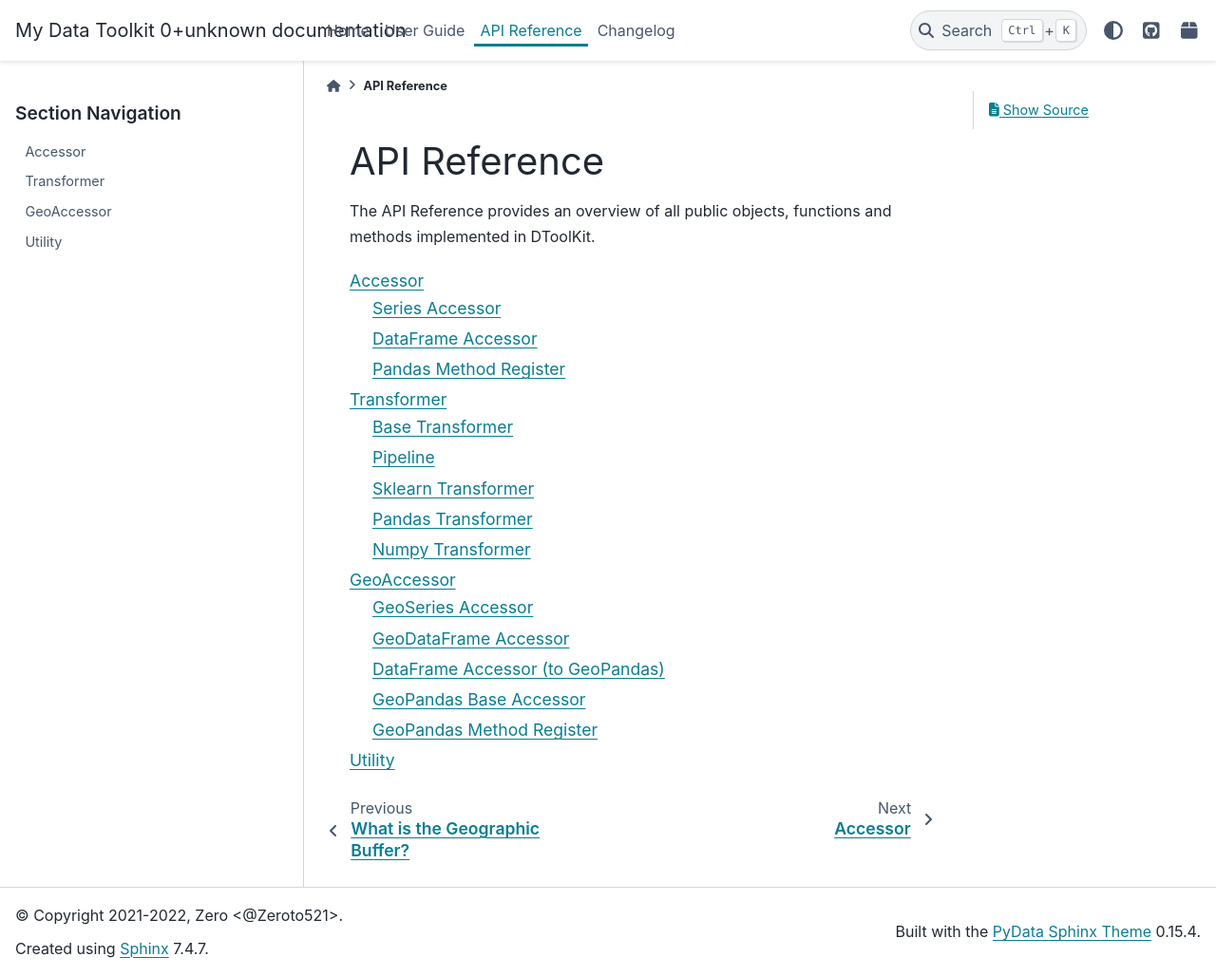
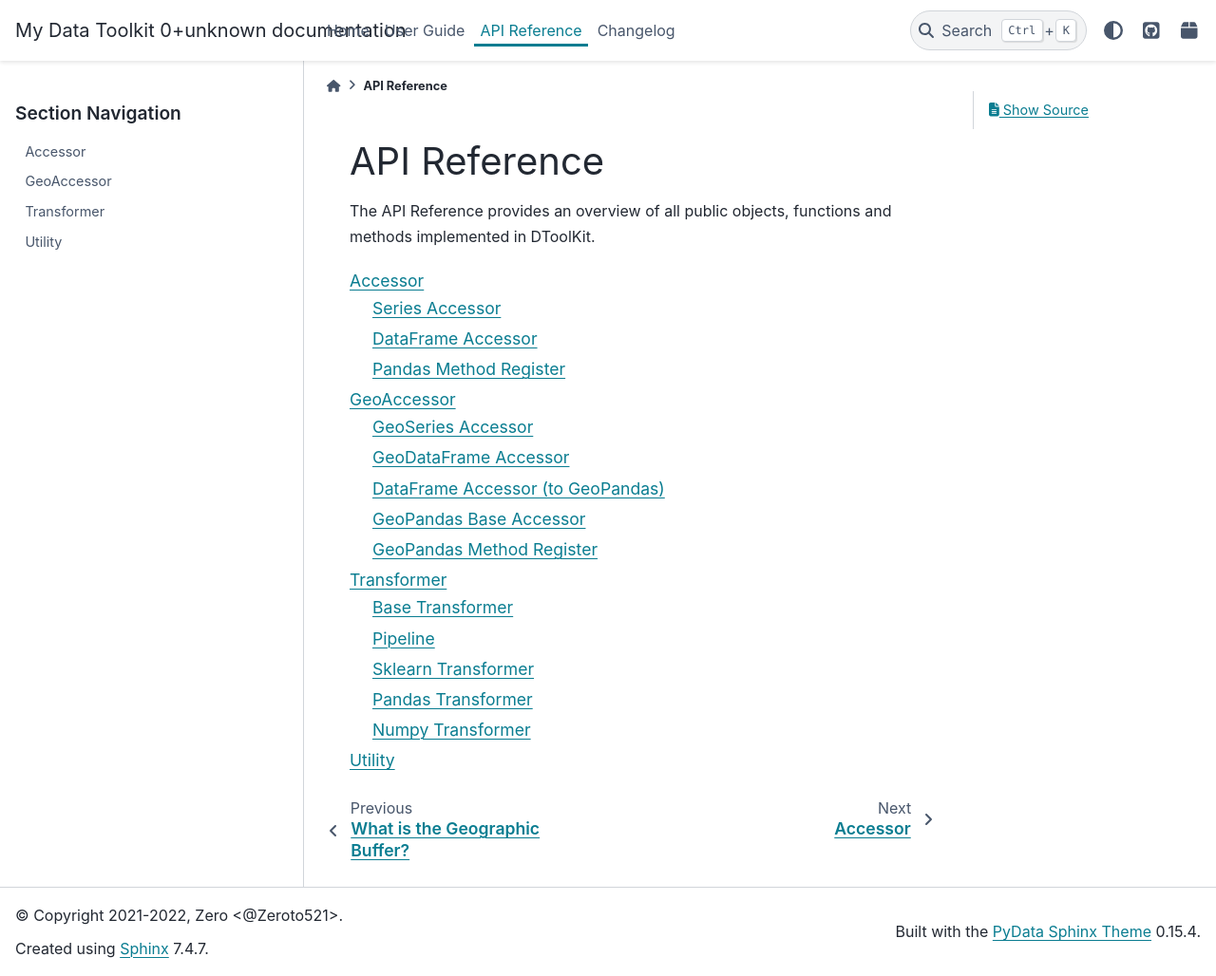
Before and after one commit to Zeroto521/my-data-toolkit, a Sphinx documentation site: the page built from doc/source/reference.rst, in a window 1280 px wide and 1028 px high. Shown: the whole window at 95% size. Built offline with Sphinx 7.4.7 and the PyData theme 0.15.4, drawn with Linux system fonts in a browser that asks for light colours.

```diff
--- a/doc/source/reference.rst
+++ b/doc/source/reference.rst
@@ -9,6 +9,6 @@ functions and methods implemented in DToolKit.
     :maxdepth: 3
 
     Accessor <reference/accessor>
+    GeoAccessor <reference/geoaccessor>
     Transformer <reference/transformer>
-    GeoAccessor <reference/geoaccessor>
     Utility <reference/utility>
```
